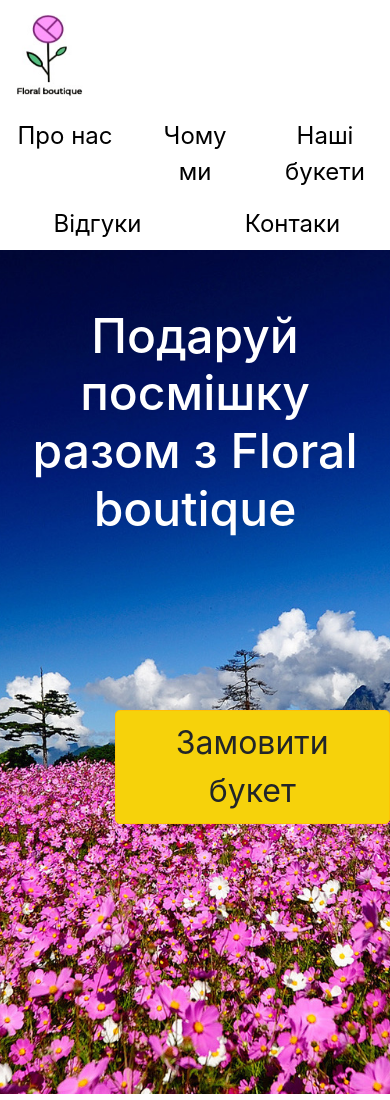
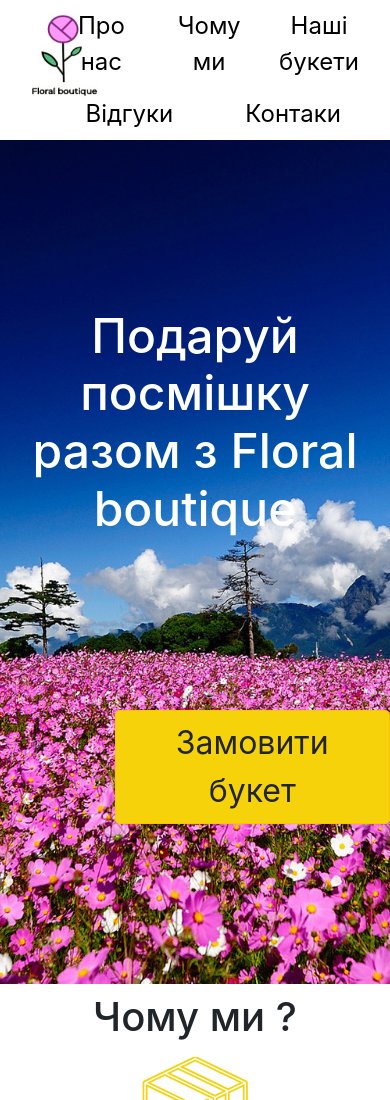
Before and after one commit to Ostapcs/landing-page, a website with bundled scripts: page Shop/index.html in a window 390 px wide. Shown: the top 1100 px of the page. Built offline with nearby package versions, Linux system fonts and the light colour scheme; files whose address does not match are found by name.

Commit message:
fixed navbar

```diff
--- a/Shop/index.html
+++ b/Shop/index.html
@@ -40,13 +40,13 @@
 </head>
 <body>
 <div>
-    <div class="row">
-        <div class="col-md-1  align-self-start">
+    <div class="row" style="margin: 0">
+        <div class="col-1  align-self-start">
             <a class="navbar-brand" href="#">
                 <img src="images/logo.jpg" width="100" height="100" alt="">
             </a>
         </div>
-        <div class="col-md-8 mr-auto align-self-center">
+        <div class="col-11 mr-auto align-self-center">
 
             <ul class="nav nav-pills nav-justified" id="navbar" role="tablist">
                 <li class="nav-item">
```
